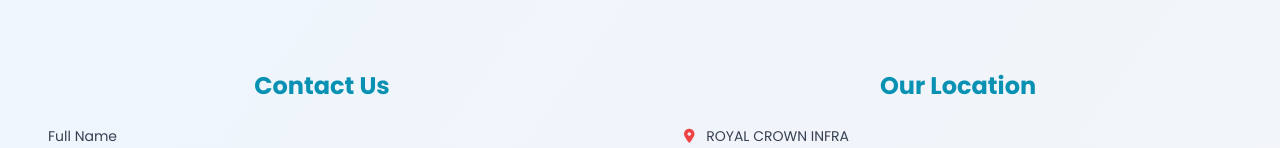
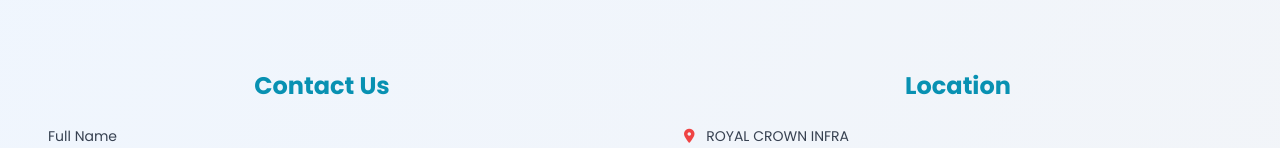
Before and after one commit to royalcrowninfra/royalcrown, a website: page pages/contact.html in a window 1280 px wide. Shown: the part 534-682 px from the top of the page. Drawn offline with nearby package versions, Linux system fonts and the light colour scheme.

Commit message:
new code

```diff
--- a/pages/contact.html
+++ b/pages/contact.html
@@ -101,7 +101,7 @@
 
             <!-- Location Details -->
             <div class="rounded-xl p-8" id="location-details">
-                <h2 class="text-2xl font-bold text-cyan-600 mb-6 text-center">Our Location</h2>
+                <h2 class="text-2xl font-bold text-cyan-600 mb-6 text-center">Location</h2>
                 <p class="text-sm text-gray-700 mb-4">
                     <i class="fa-solid fa-map-marker-alt text-red-500 mr-2"></i> ROYAL CROWN INFRA<br>
                     Shop No 1 Sector 25 Plot No 19, Ravi Rachna,<br>
```
